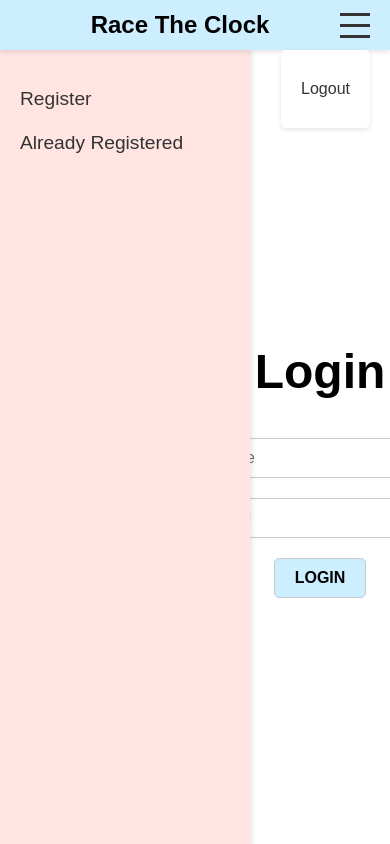
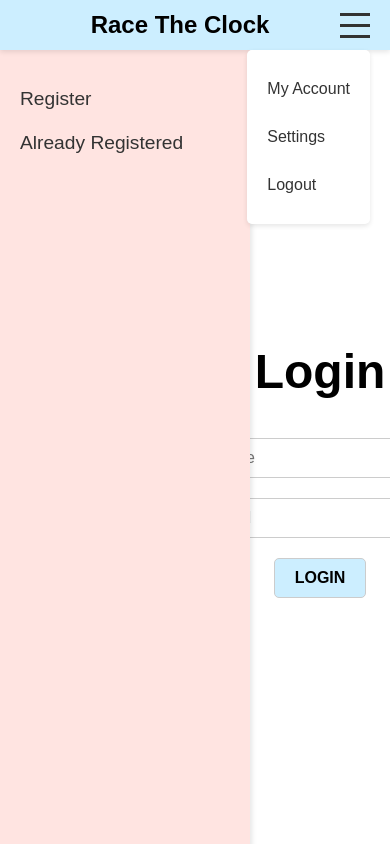
Before and after one commit to chriscooley1/race-the-clock, a React (Vite) app: page /letter-reader/login in a window 390 px wide. Both pictures are taken after a click on the element 355 px from the left and 25 px from the top of the page. Built offline with nearby package versions, Linux system fonts and the light colour scheme.

Commit message:
Add buttons to hamburger menu

```diff
--- a/src/components/Navbar.tsx
+++ b/src/components/Navbar.tsx
@@ -12,9 +12,12 @@ const Navbar = () => {
   const handleLogout = () => {
     localStorage.removeItem("userToken");
     localStorage.removeItem("userData");
+    navigate("/login");
+    setMenuOpen(false);
+  };
 
-    navigate("/login");
-
+  const handleNavigateToCollections = () => {
+    navigate("/your-collections");
     setMenuOpen(false);
   };
 
@@ -28,6 +31,8 @@ const Navbar = () => {
       </div>
       {menuOpen && (
         <div className="menu">
+          <button type="button" onClick={handleNavigateToCollections}>My Account</button>
+          <button type="button" onClick={handleNavigateToCollections}>Settings</button>
           <button type="button" onClick={handleLogout}>Logout</button>
         </div>
       )}
```
